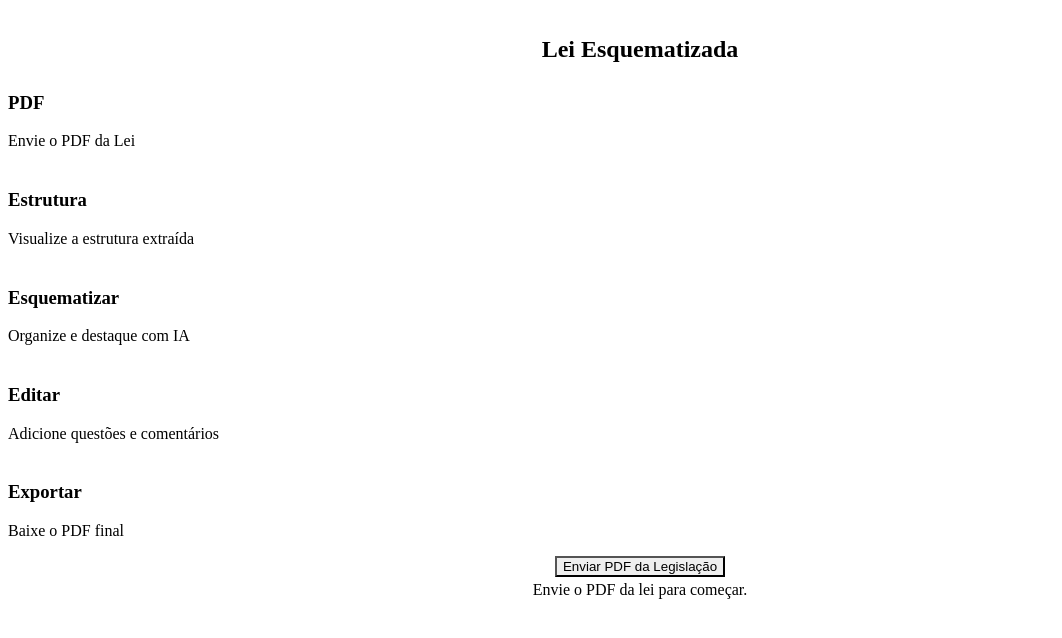
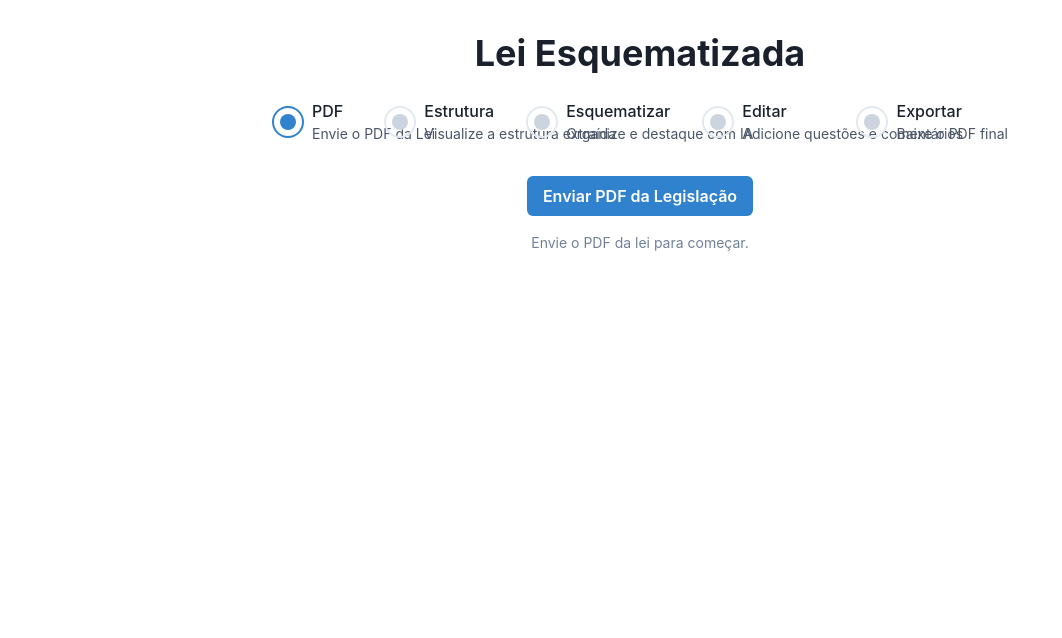
Before and after one commit to pgeovanny/versao2, a React (Vite) app in the folder frontend/: page / in a window 1280 px wide. Shown: the top 638 px of the page, without its empty margins (0-1062 px from the left). Built offline with nearby package versions, Linux system fonts and the light colour scheme.

Commit message:
Update main.tsx

```diff
--- a/frontend/src/main.tsx
+++ b/frontend/src/main.tsx
@@ -1,9 +1,12 @@
-import React from 'react'
-import ReactDOM from 'react-dom/client'
-import App from './App'
+import React from "react";
+import ReactDOM from "react-dom/client";
+import { ChakraProvider } from "@chakra-ui/react";
+import App from "./App";
 
-ReactDOM.createRoot(document.getElementById('root')!).render(
+ReactDOM.createRoot(document.getElementById("root") as HTMLElement).render(
   <React.StrictMode>
-    <App />
+    <ChakraProvider>
+      <App />
+    </ChakraProvider>
   </React.StrictMode>
-)
+);
```
